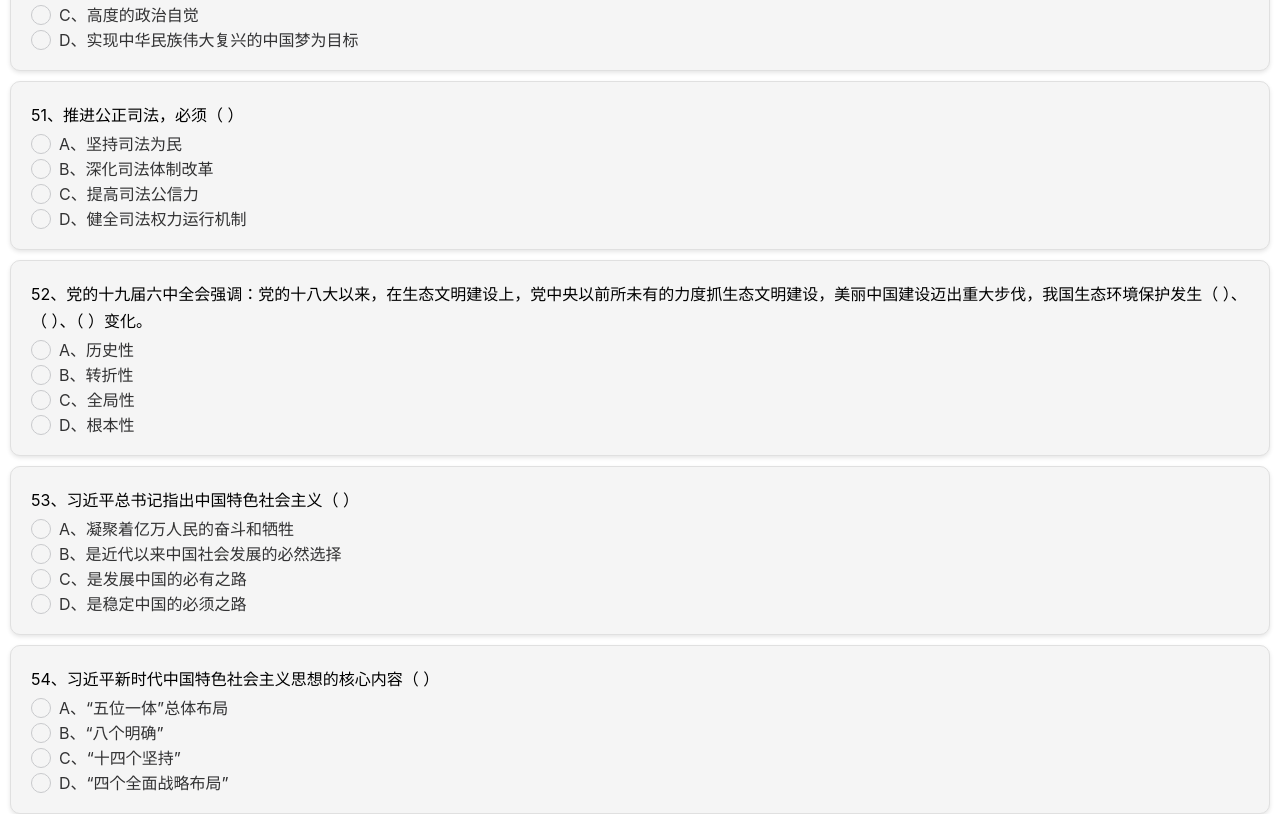
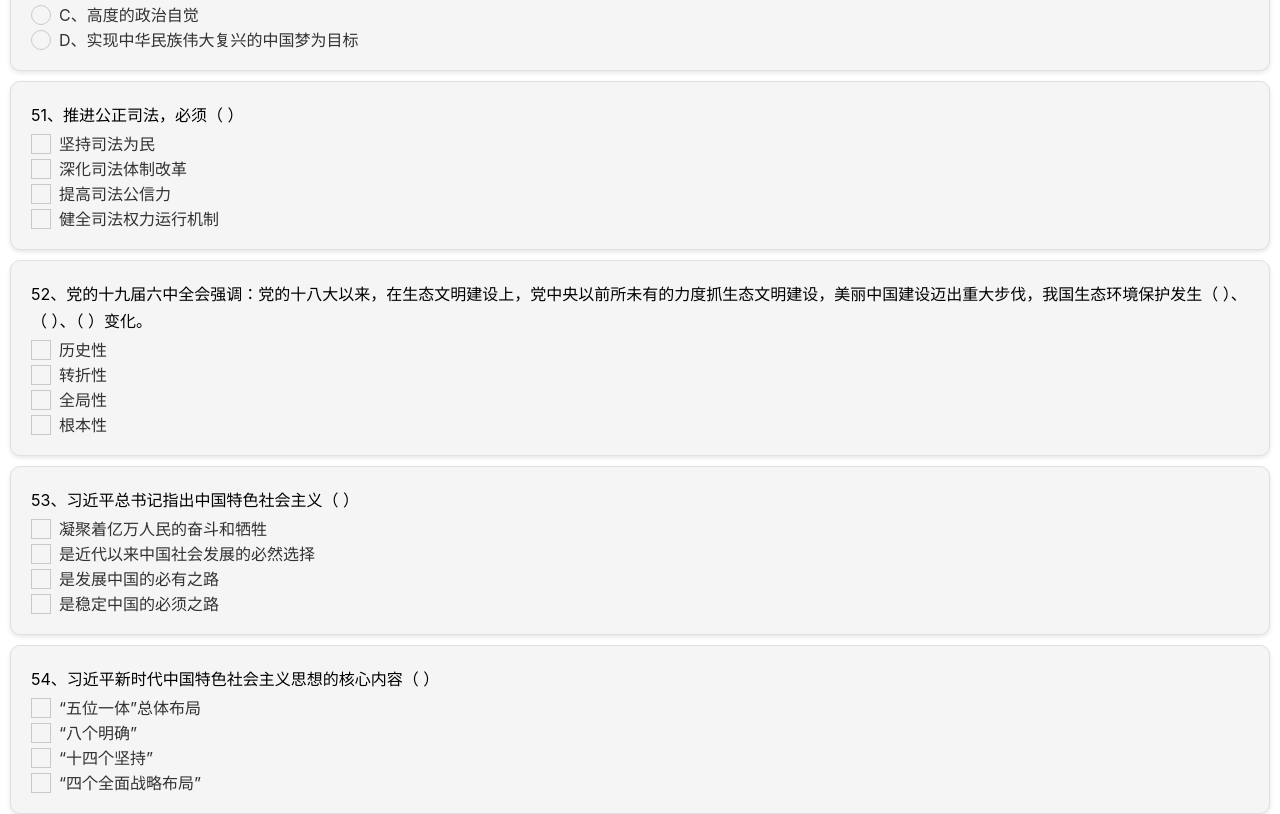
Before and after one commit to fgh23333/crawlerVisualization, a Vue app: page /examPage in a window 1280 px wide. Shown: the part 8460-9274 px from the top of the page. Built offline with nearby package versions, Linux system fonts and the light colour scheme.

Commit message:
Update examPage.vue

```diff
--- a/src/views/examPage.vue
+++ b/src/views/examPage.vue
@@ -17,12 +17,11 @@
                         </van-radio>
                     </van-radio-group>
                 </span>
-                <span class="problem" v-if="item.answer.length >= 2 && item.option.length > 2" v-for="(opts, z) in item.option">
-                    <van-radio-group v-model="item.radio">
-                        <van-radio :name="z" @click="updateUserSelection(--i, z)">
-                            {{ option[z] }}、{{ item.option[z] }}
-                        </van-radio>
-                    </van-radio-group>
+                <span class="problem" v-if="item.answer.length >= 2 && item.option.length > 2"
+                    v-for="(opts, z) in item.option">
+                        <van-checkbox-group v-model="item.radio">
+                            <van-checkbox :name="z" shape="square">{{ item.option[z]}}</van-checkbox>
+                        </van-checkbox-group>
                 </span>
             </li>
         </ul>
```
